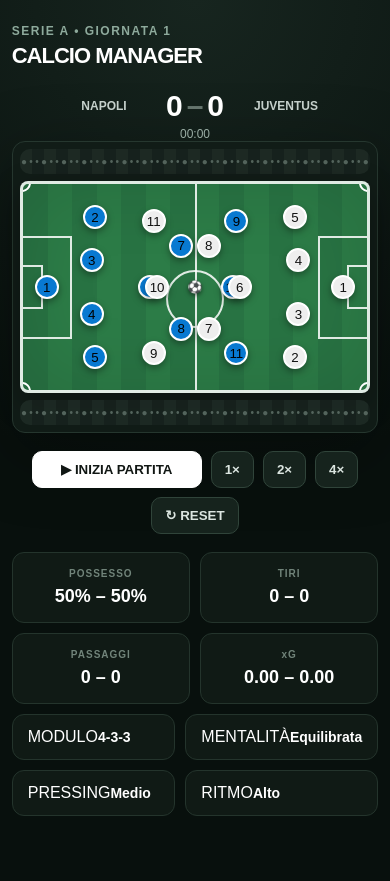
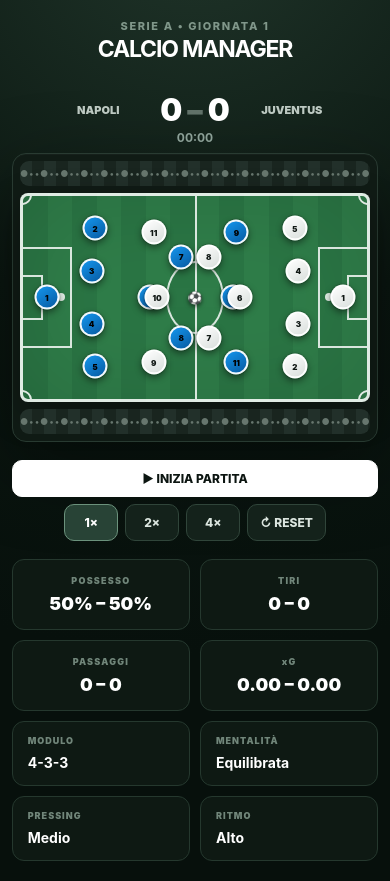
Before and after one commit to Leg3ndS/calcio-manager, a React (Vite) app: page / in a window 390 px wide. Before the commit the page ends 844 px from the top, so only its background shows below. Built offline with nearby package versions, Linux system fonts and the light colour scheme.

Commit message:
Update App.css

```diff
--- a/src/App.css
+++ b/src/App.css
@@ -2,11 +2,22 @@
   box-sizing: border-box;
 }
 
+html,
+body,
+#root {
+  min-height: 100%;
+}
+
 body {
   margin: 0;
-  background: #08100d;
+  background: #07100c;
   color: #ffffff;
-  font-family: Arial, Helvetica, sans-serif;
+  font-family:
+    Inter,
+    -apple-system,
+    BlinkMacSystemFont,
+    "Segoe UI",
+    sans-serif;
 }
 
 button {
@@ -15,98 +26,141 @@
 
 .app {
   min-height: 100vh;
+  padding-bottom: 40px;
   background:
-    radial-gradient(circle at top, #17251f 0%, #08100d 55%);
-  padding-bottom: 40px;
+    radial-gradient(
+      circle at 50% -10%,
+      #20352a 0%,
+      #0b1711 42%,
+      #07100c 75%
+    );
 }
 
 .topbar {
   width: min(1200px, 94%);
   margin: auto;
-  padding: 24px 0 18px;
+  padding: 24px 0 25px;
+
   display: flex;
   justify-content: space-between;
   align-items: center;
-  gap: 20px;
+  gap: 30px;
 }
 
 .competition {
-  color: #8eaa9c;
-  font-size: 12px;
-  font-weight: 700;
-  letter-spacing: 1.5px;
+  color: #80978a;
+  font-size: 11px;
+  font-weight: 800;
+  letter-spacing: 1.6px;
 }
 
 h1 {
   margin: 5px 0 0;
-  font-size: clamp(22px, 4vw, 34px);
-  letter-spacing: -1px;
+
+  font-size: clamp(23px, 4vw, 35px);
+  line-height: 1;
+
+  letter-spacing: -1.2px;
 }
 
 .match-score {
+  position: relative;
+
   display: grid;
-  grid-template-columns: 100px auto 100px;
+  grid-template-columns:
+    minmax(65px, 100px)
+    auto
+    minmax(65px, 100px);
+
   align-items: center;
+
   text-align: center;
-  position: relative;
 }
 
 .team-name {
-  font-size: 12px;
-  font-weight: 800;
-  color: #c5d0cb;
+  color: #bdc9c2;
+
+  font-size: 11px;
+  font-weight: 900;
 }
 
 .score {
-  font-size: 30px;
-  font-weight: 900;
   padding: 0 12px;
+
+  font-size: 31px;
+  font-weight: 950;
 }
 
 .score span {
-  color: #65746d;
-  margin: 0 4px;
+  margin: 0 5px;
+  color: #607168;
 }
 
 .match-time {
   position: absolute;
-  top: 38px;
+
   left: 50%;
+  top: 39px;
+
   transform: translateX(-50%);
-  color: #9aada4;
+
+  color: #8ca097;
+
   font-size: 12px;
+  font-weight: 700;
 }
+
+/* ============================================================
+   MAIN
+   ============================================================ */
 
 main {
   width: min(1200px, 94%);
   margin: auto;
 }
 
+/* ============================================================
+   STADIUM
+   ============================================================ */
+
 .stadium {
-  background: #111c17;
-  border: 1px solid #26372f;
-  border-radius: 20px;
-  padding: 15px;
-  box-shadow: 0 20px 70px rgba(0, 0, 0, 0.35);
+  padding: 13px;
+
+  border: 1px solid #293b32;
+  border-radius: 19px;
+
+  background: #101b15;
+
+  box-shadow:
+    0 25px 80px rgba(0, 0, 0, 0.38),
+    inset 0 1px 0 rgba(255, 255, 255, 0.025);
 }
 
 .stand {
-  height: 38px;
-  background: repeating-linear-gradient(
-    90deg,
-    #202d27 0,
-    #202d27 12px,
-    #18231f 12px,
-    #18231f 24px
-  );
-  border-radius: 10px;
+  height: 35px;
+
   display: flex;
   justify-content: space-around;
   align-items: center;
+
   overflow: hidden;
-  color: #65776e;
-  font-size: 10px;
-  opacity: 0.8;
+
+  border-radius: 9px;
+
+  background:
+    repeating-linear-gradient(
+      90deg,
+      #25332d 0,
+      #25332d 12px,
+      #1b2721 12px,
+      #1b2721 24px
+    );
+
+  color: #718178;
+
+  font-size: 9px;
+
+  opacity: 0.9;
 }
 
 .pitch-wrapper {
@@ -115,77 +169,105 @@
 
 .pitch {
   position: relative;
+
   width: 100%;
-  aspect-ratio: 1.65 / 1;
+  aspect-ratio: 1.68 / 1;
+
   overflow: hidden;
+
+  border: 3px solid rgba(255, 255, 255, 0.85);
   border-radius: 8px;
-  border: 3px solid rgba(255, 255, 255, 0.85);
+
   background:
     repeating-linear-gradient(
       90deg,
-      #287343 0,
-      #287343 7.14%,
-      #2c7c47 7.14%,
-      #2c7c47 14.28%
+      #2a7544 0,
+      #2a7544 7.14%,
+      #2f7d49 7.14%,
+      #2f7d49 14.28%
     );
+
   box-shadow:
-    inset 0 0 80px rgba(0, 0, 0, 0.12),
-    0 10px 30px rgba(0, 0, 0, 0.3);
+    inset 0 0 100px rgba(0, 0, 0, 0.12),
+    0 12px 35px rgba(0, 0, 0, 0.3);
 }
+
+/* ============================================================
+   CAMPO
+   ============================================================ */
 
 .center-line {
   position: absolute;
+
   left: 50%;
   top: 0;
+
   width: 2px;
   height: 100%;
-  background: rgba(255, 255, 255, 0.85);
+
+  background: rgba(255, 255, 255, 0.82);
 }
 
 .center-circle {
   position: absolute;
+
+  left: 41.5%;
+  top: 32%;
+
   width: 17%;
-  aspect-ratio: 1;
-  border: 2px solid rgba(255, 255, 255, 0.85);
+  height: 36%;
+
+  border: 2px solid rgba(255, 255, 255, 0.82);
+
   border-radius: 50%;
-  left: 41.5%;
-  top: 41.5%;
 }
 
 .center-dot {
   position: absolute;
+
+  left: calc(50% - 4px);
+  top: calc(50% - 4px);
+
   width: 8px;
   height: 8px;
+
+  border-radius: 50%;
+
   background: white;
-  border-radius: 50%;
-  left: calc(50% - 4px);
-  top: calc(50% - 4px);
 }
 
 .penalty-area {
   position: absolute;
+
   top: 25%;
+
+  width: 15%;
   height: 50%;
-  width: 15%;
-  border: 2px solid rgba(255, 255, 255, 0.85);
+
+  border: 2px solid rgba(255, 255, 255, 0.82);
 }
 
 .penalty-area.left {
   left: -2px;
+
   border-left: none;
 }
 
 .penalty-area.right {
   right: -2px;
+
   border-right: none;
 }
 
 .goal-area {
   position: absolute;
-  top: 28%;
-  height: 44%;
+
+  top: 27%;
+
   width: 45%;
-  border: 2px solid rgba(255, 255, 255, 0.85);
+  height: 46%;
+
+  border: 2px solid rgba(255, 255, 255, 0.82);
 }
 
 .left .goal-area {
@@ -198,271 +280,520 @@
   border-right: none;
 }
 
+.penalty-spot {
+  position: absolute;
+
+  top: calc(50% - 4px);
+
+  width: 8px;
+  height: 8px;
+
+  border-radius: 50%;
+
+  background: rgba(255, 255, 255, 0.85);
+}
+
+.penalty-spot.left {
+  left: 10%;
+}
+
+.penalty-spot.right {
+  right: 10%;
+}
+
 .corner {
   position: absolute;
-  width: 18px;
-  height: 18px;
-  border: 2px solid white;
+
+  width: 20px;
+  height: 20px;
+
+  border: 2px solid rgba(255, 255, 255, 0.85);
+
   border-radius: 50%;
 }
 
 .c1 {
-  left: -10px;
-  top: -10px;
+  left: -11px;
+  top: -11px;
 }
 
 .c2 {
-  left: -10px;
-  bottom: -10px;
+  left: -11px;
+  bottom: -11px;
 }
 
 .c3 {
-  right: -10px;
-  top: -10px;
+  right: -11px;
+  top: -11px;
 }
 
 .c4 {
-  right: -10px;
-  bottom: -10px;
+  right: -11px;
+  bottom: -11px;
 }
+
+/* ============================================================
+   GIOCATORI
+   ============================================================ */
 
 .player {
   position: absolute;
+
   transform: translate(-50%, -50%);
+
   width: 30px;
   height: 30px;
+
+  padding: 0;
+
+  border: 2px solid rgba(255, 255, 255, 0.95);
   border-radius: 50%;
-  border: 2px solid white;
+
   display: flex;
+  justify-content: center;
   align-items: center;
-  justify-content: center;
+
   cursor: pointer;
-  transition:
-    left 0.7s linear,
-    top 0.7s linear,
-    transform 0.15s;
+
   z-index: 5;
-  box-shadow: 0 3px 7px rgba(0, 0, 0, 0.35);
+
+  box-shadow:
+    0 3px 7px rgba(0, 0, 0, 0.45),
+    0 0 0 1px rgba(0, 0, 0, 0.15);
+
+  will-change: left, top;
+
+  /*
+   * Nessuna transition su left/top:
+   * il Match Engine aggiorna direttamente la posizione.
+   */
+}
+
+.player.home {
+  background:
+    linear-gradient(
+      145deg,
+      #1596ed,
+      #075aa1
+    );
+}
+
+.player.away {
+  background:
+    linear-gradient(
+      145deg,
+      #ffffff,
+      #d8dedb
+    );
+
+  color: #111815;
+}
+
+.player span {
+  font-size: 10px;
+  font-weight: 950;
 }
 
 .player:hover {
-  transform: translate(-50%, -50%) scale(1.2);
   z-index: 20;
+
+  transform:
+    translate(-50%, -50%)
+    scale(1.2);
 }
 
-.player.home {
-  background: #0879d1;
-}
-
-.player.away {
-  background: #eeeeee;
-  color: #111;
-}
-
-.player-number {
-  font-size: 11px;
-  font-weight: 900;
-}
+/* ============================================================
+   PALLONE
+   ============================================================ */
 
 .ball {
   position: absolute;
+
   transform: translate(-50%, -50%);
+
+  z-index: 15;
+
   font-size: 15px;
-  z-index: 10;
-  filter: drop-shadow(0 2px 2px rgba(0, 0, 0, 0.5));
-  transition:
-    left 0.7s ease,
-    top 0.7s ease;
+
   pointer-events: none;
+
+  filter:
+    drop-shadow(
+      0 2px 2px
+      rgba(0, 0, 0, 0.55)
+    );
+
+  will-change: left, top;
 }
+
+/* ============================================================
+   CONTROLLI
+   ============================================================ */
 
 .controls {
   display: flex;
   justify-content: center;
+  align-items: center;
   flex-wrap: wrap;
+
   gap: 9px;
+
   padding: 18px 0;
 }
 
 .controls button {
-  border: 1px solid #30443a;
-  background: #16231d;
-  color: #dbe5e0;
-  padding: 11px 17px;
+  min-width: 54px;
+
+  padding: 11px 15px;
+
+  border: 1px solid #30453a;
   border-radius: 10px;
-  font-weight: 800;
+
+  background: #14221b;
+
+  color: #dbe5df;
+
+  font-size: 12px;
+  font-weight: 850;
+
   cursor: pointer;
+
+  transition:
+    background 0.15s,
+    border-color 0.15s,
+    transform 0.15s;
 }
 
 .controls button:hover {
-  background: #203329;
+  background: #1d3027;
+  border-color: #486153;
+}
+
+.controls button:active {
+  transform: scale(0.96);
 }
 
 .controls .main-button {
+  min-width: 175px;
+
   background: #ffffff;
-  color: #101613;
-  border-color: white;
-  min-width: 170px;
+
+  color: #0c1511;
+
+  border-color: #ffffff;
 }
+
+.controls .main-button:hover {
+  background: #e9efec;
+}
+
+.controls .speed.active {
+  background: #284336;
+  border-color: #6b927c;
+  color: #ffffff;
+}
+
+/* ============================================================
+   STATISTICHE
+   ============================================================ */
 
 .stats-panel {
   display: grid;
-  grid-template-columns: repeat(4, 1fr);
+
+  grid-template-columns:
+    repeat(4, 1fr);
+
   gap: 10px;
 }
 
 .stat-box {
-  background: #101a15;
-  border: 1px solid #24342c;
+  padding: 15px;
+
+  border: 1px solid #25382e;
   border-radius: 12px;
-  padding: 15px;
+
+  background: rgba(15, 26, 20, 0.9);
+
   text-align: center;
 }
 
-.stat-box span,
-.label {
+.stat-box span {
   display: block;
-  color: #71847a;
-  font-size: 10px;
-  font-weight: 800;
-  letter-spacing: 1px;
+
   margin-bottom: 7px;
+
+  color: #71867a;
+
+  font-size: 9px;
+  font-weight: 900;
+
+  letter-spacing: 1.2px;
 }
 
 .stat-box strong {
   font-size: 18px;
+  font-weight: 900;
 }
 
+/* ============================================================
+   TATTICA
+   ============================================================ */
+
 .tactics {
+  display: grid;
+
+  grid-template-columns:
+    repeat(4, 1fr);
+
+  gap: 10px;
+
   margin-top: 10px;
-  display: grid;
-  grid-template-columns: repeat(4, 1fr);
-  gap: 10px;
 }
 
 .tactics > div {
-  background: #101a15;
-  border: 1px solid #24342c;
+  padding: 13px 15px;
+
+  border: 1px solid #25382e;
   border-radius: 12px;
-  padding: 13px 15px;
+
+  background: rgba(15, 26, 20, 0.9);
+}
+
+.tactics span {
+  display: block;
+
+  margin-bottom: 6px;
+
+  color: #71867a;
+
+  font-size: 9px;
+  font-weight: 900;
+
+  letter-spacing: 1px;
 }
 
 .tactics strong {
   font-size: 14px;
 }
 
+/* ============================================================
+   MODAL GIOCATORE
+   ============================================================ */
+
 .modal-overlay {
   position: fixed;
+
   inset: 0;
-  background: rgba(0, 0, 0, 0.7);
+
+  z-index: 100;
+
   display: flex;
   justify-content: center;
   align-items: center;
+
   padding: 20px;
-  z-index: 100;
-  backdrop-filter: blur(7px);
+
+  background:
+    rgba(0, 0, 0, 0.72);
+
+  backdrop-filter: blur(8px);
 }
 
 .player-card {
-  width: min(430px, 100%);
-  background: #111b16;
-  border: 1px solid #30443a;
+  position: relative;
+
+  width: min(470px, 100%);
+  max-height: 90vh;
+
+  overflow-y: auto;
+
+  padding: 24px;
+
+  border: 1px solid #344b3e;
   border-radius: 20px;
-  padding: 24px;
-  position: relative;
-  box-shadow: 0 30px 100px rgba(0, 0, 0, 0.55);
+
+  background:
+    linear-gradient(
+      145deg,
+      #14221b,
+      #0d1712
+    );
+
+  box-shadow:
+    0 30px 100px
+    rgba(0, 0, 0, 0.65);
 }
 
 .close {
   position: absolute;
+
   right: 15px;
-  top: 12px;
+  top: 11px;
+
   border: 0;
+
   background: transparent;
-  color: #aab8b1;
-  font-size: 28px;
+
+  color: #9bac a4;
+
+  color: #9baca4;
+
+  font-size: 29px;
+
   cursor: pointer;
 }
 
 .card-header {
   display: flex;
   align-items: center;
-  gap: 16px;
-  padding-bottom: 20px;
-  border-bottom: 1px solid #293a31;
+
+  gap: 15px;
+
+  padding-bottom: 19px;
+
+  border-bottom: 1px solid #293b31;
 }
 
 .big-number {
-  width: 64px;
-  height: 64px;
-  border-radius: 15px;
+  flex-shrink: 0;
+
+  width: 65px;
+  height: 65px;
+
   display: flex;
   justify-content: center;
   align-items: center;
+
+  border-radius: 16px;
+
   font-size: 26px;
+  font-weight: 950;
+}
+
+.big-number.home {
+  background:
+    linear-gradient(
+      145deg,
+      #1596ed,
+      #075aa1
+    );
+}
+
+.big-number.away {
+  background:
+    linear-gradient(
+      145deg,
+      #ffffff,
+      #d8dedb
+    );
+
+  color: #111815;
+}
+
+.player-info {
+  min-width: 0;
+}
+
+.player-info .small-role {
+  color: #7f9689;
+
+  font-size: 10px;
+  font-weight: 900;
+
+  letter-spacing: 1px;
+}
+
+.player-info h2 {
+  margin: 3px 0;
+
+  font-size: 24px;
+  line-height: 1;
+}
+
+.player-info > span:last-child {
+  color: #82958c;
+
+  font-size: 11px;
+}
+
+.overall {
+  margin-left: auto;
+
+  text-align: center;
+}
+
+.overall small {
+  display: block;
+
+  color: #73887d;
+
+  font-size: 9px;
   font-weight: 900;
 }
 
-.big-number.home {
-  background: #0879d1;
+.overall strong {
+  font-size: 30px;
+  font-weight: 950;
 }
 
-.big-number.away {
-  background: #eeeeee;
-  color: #111;
-}
-
-.small-role {
-  color: #7e9388;
-  font-size: 11px;
-  font-weight: 900;
-}
-
-.player-card h2 {
-  margin: 3px 0;
-  font-size: 25px;
-}
-
-.player-card span {
-  color: #83978d;
-  font-size: 12px;
-}
+/* ============================================================
+   ATTRIBUTI
+   ============================================================ */
 
 .attributes {
-  padding-top: 18px;
+  padding-top: 19px;
 }
 
 .attribute {
-  margin-bottom: 14px;
+  margin-bottom: 13px;
 }
 
 .attribute-top {
   display: flex;
   justify-content: space-between;
-  margin-bottom: 6px;
+
+  margin-bottom: 5px;
 }
 
 .attribute-top span {
   color: #d8e2dd;
-  font-size: 13px;
+
+  font-size: 12px;
 }
 
 .attribute-top strong {
-  font-size: 13px;
+  color: #ffffff;
+
+  font-size: 12px;
 }
 
 .attribute-bar {
+  width: 100%;
   height: 6px;
-  background: #26352e;
+
+  overflow: hidden;
+
   border-radius: 10px;
-  overflow: hidden;
+
+  background: #26372f;
 }
 
 .attribute-bar div {
   height: 100%;
-  background: #52c98b;
+
   border-radius: inherit;
+
+  background:
+    linear-gradient(
+      90deg,
+      #39795a,
+      #68d49a
+    );
 }
+
+/* ============================================================
+   MOBILE
+   ============================================================ */
 
 @media (max-width: 700px) {
   .app {
@@ -471,17 +802,25 @@
 
   .topbar {
     flex-direction: column;
-    align-items: flex-start;
+    align-items: stretch;
+
+    padding-top: 19px;
+  }
+
+  .brand {
+    text-align: center;
   }
 
   .match-score {
     width: 100%;
+
     justify-content: center;
   }
 
   .stadium {
     padding: 7px;
-    border-radius: 13px;
+
+    border-radius: 14px;
   }
 
   .stand {
@@ -493,24 +832,58 @@
   }
 
   .player {
-    width: 24px;
-    height: 24px;
+    width: 25px;
+    height: 25px;
   }
 
-  .player-number {
-    font-size: 9px;
+  .player span {
+    font-size: 8px;
   }
 
   .ball {
     font-size: 12px;
   }
 
-  .stats-panel,
-  .tactics {
-    grid-template-columns: repeat(2, 1fr);
+  .controls {
+    gap: 7px;
   }
 
   .controls button {
-    padding: 10px 13px;
+    padding: 10px 12px;
+  }
+
+  .controls .main-button {
+    width: 100%;
+  }
+
+  .stats-panel {
+    grid-template-columns:
+      repeat(2, 1fr);
+  }
+
+  .tactics {
+    grid-template-columns:
+      repeat(2, 1fr);
+  }
+
+  .player-card {
+    padding: 20px;
+
+    max-height: 88vh;
+  }
+
+  .big-number {
+    width: 55px;
+    height: 55px;
+
+    font-size: 22px;
+  }
+
+  .player-info h2 {
+    font-size: 21px;
+  }
+
+  .overall strong {
+    font-size: 25px;
   }
 }
```
